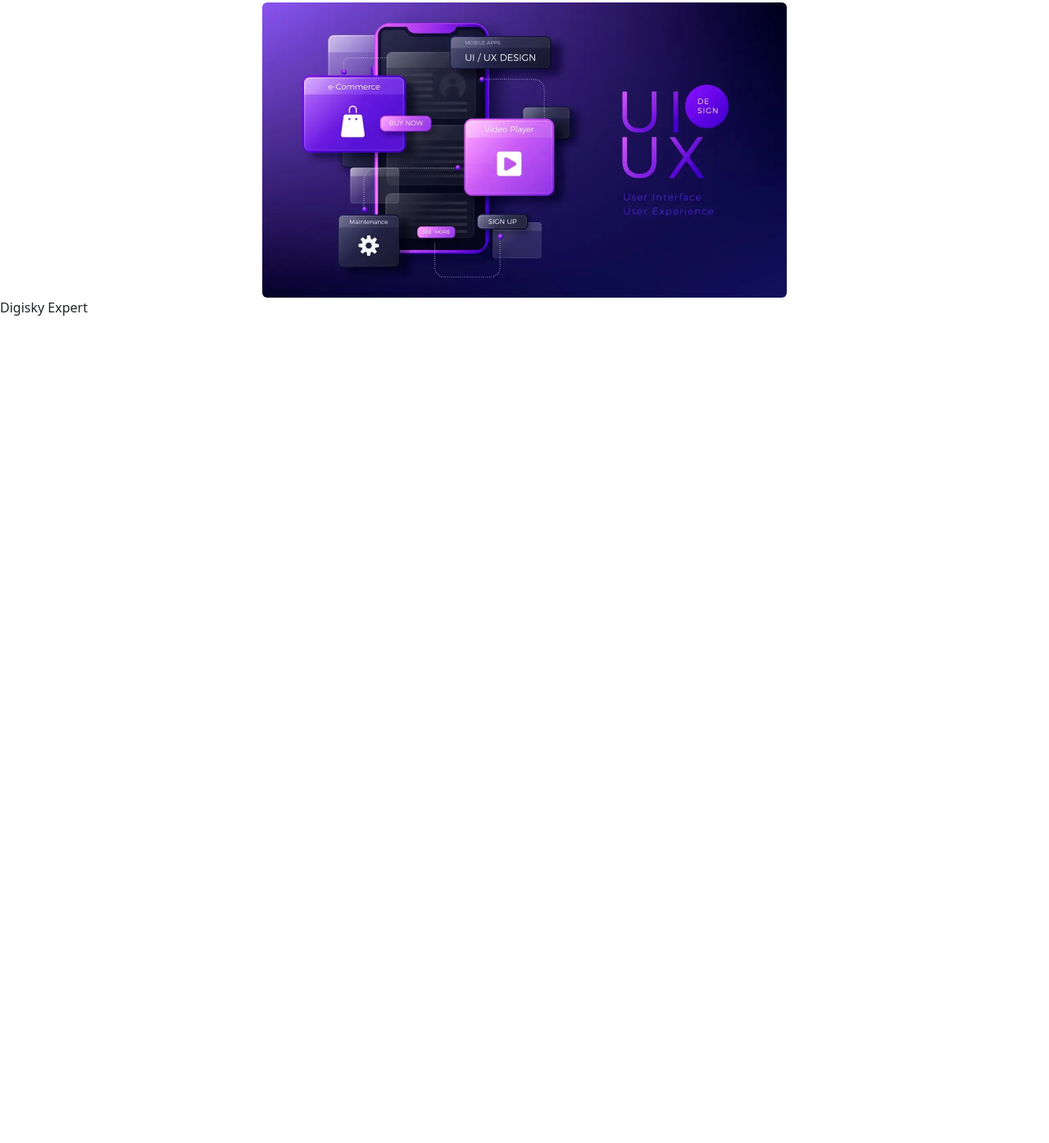
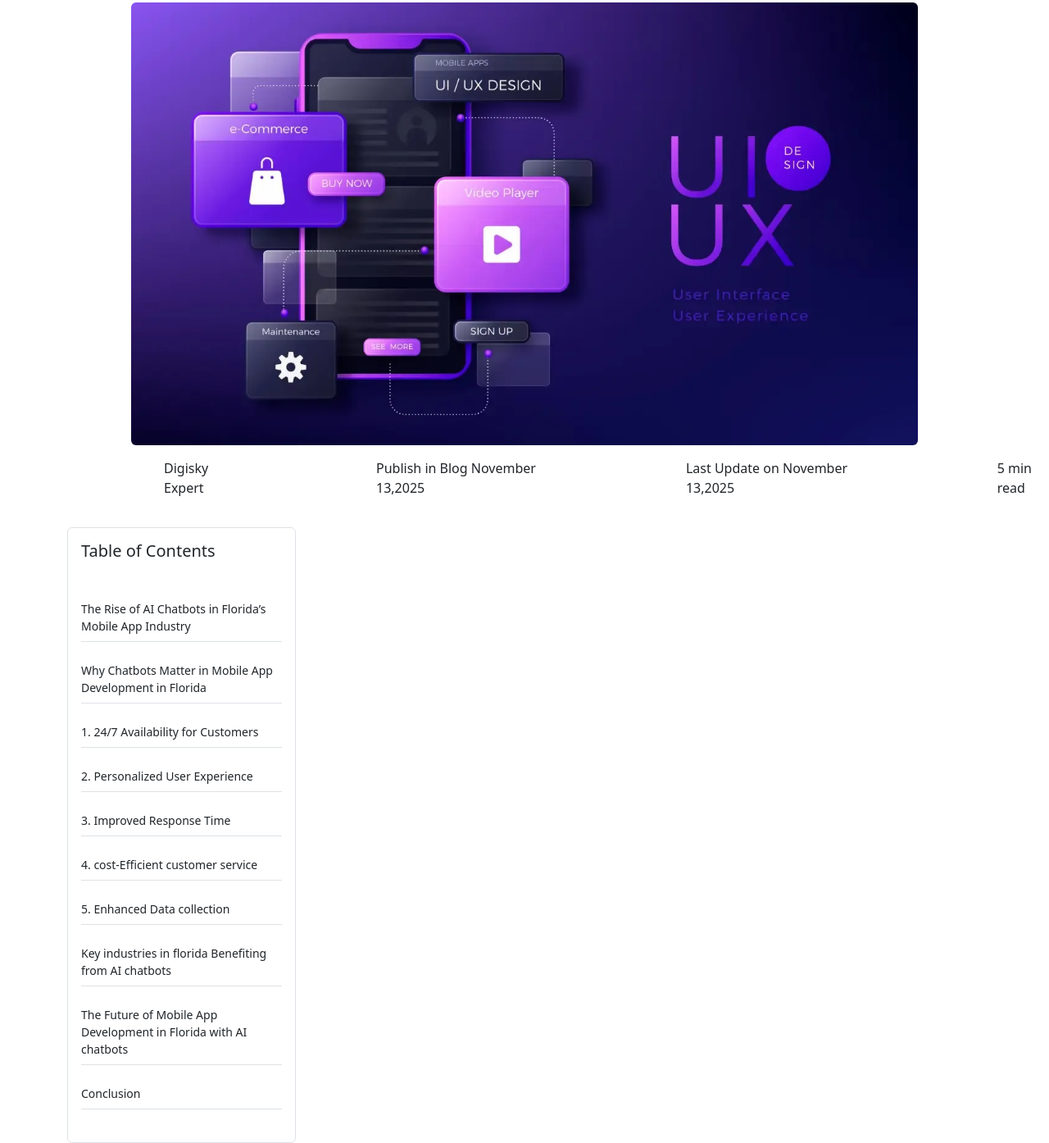
Before and after one commit to waqaskhaistagul/Bootstrap, a plain HTML site: page index.html in a window 1280 px wide. Shown: the part 417-1811 px from the top of the page at 82% size. Before the commit the page ends 804 px from the top, so only its background shows below. Drawn offline with nearby package versions, Linux system fonts and the light colour scheme.

Commit message:
updated website

```diff
--- a/index.html
+++ b/index.html
@@ -33,10 +33,38 @@
   <span class="border border-1 px-3 py-2 me-3 rounded">App Development</span>
   <span class="border border-1 px-3 py-2 rounded">Application Development</span>
 </div>
-<div class="d-flex justify-content-center mt-4">
-  <img src="ui ux.webp" class="img-fluid w-50 rounded" alt="">
+<div class="d-flex justify-content-center mt-4 vh-75">
+  <img src="ui ux.webp" class="img-fluid w-75 h-75 rounded" alt="">
 </div>
-<div>Digisky Expert</div>
+<div class="position-absolute d-flex mt-3" style="margin-left: 200px; gap: 175px;" >
+  <div>Digisky Expert</div>
+  <div>Publish in Blog November 13,2025</div>
+  <div>Last Update on November 13,2025</div>
+  <div>5 min read</div>
+</div>
+<div>
+  <div class="container" style="margin-top: 100px;">
+  <nav class="col-md-3">
+    <div class="border rounded p-3">
+      <h5 class="mb-5">Table of Contents</h5>
+      <ul class="list-unstyled small">
+        <li class="mb-4 border-bottom pb-2">The Rise of AI Chatbots in Florida’s Mobile App Industry</li>
+        <li class="mb-4 border-bottom pb-2">Why Chatbots Matter in Mobile App Development in Florida</li>
+        <li class="mb-4 border-bottom pb-2">1. 24/7 Availability for Customers</li>
+        <li class="mb-4 border-bottom pb-2">2. Personalized User Experience</li>
+        <li class="mb-4 border-bottom pb-2" >3. Improved Response Time</li>
+        <li class="mb-4 border-bottom pb-2">4. cost-Efficient customer service</li>
+        <li class="mb-4 border-bottom pb-2">5. Enhanced Data collection</li>
+        <li class="mb-4 border-bottom pb-2">Key industries in florida Benefiting from AI chatbots</li>
+        <li class="mb-4 border-bottom pb-2">The Future of Mobile App Development in Florida with AI chatbots</li>
+        <li class="mb-4 border-bottom pb-2">Conclusion</li>
+        <li class="mb-4"></li>
+      </ul>
+    </div>
+  </nav>
+</div>
+
+</div>
 
 </body>
 </html>
```
Also changed, not shown: Bootstrap.html (deleted, +0 -42 lines).
